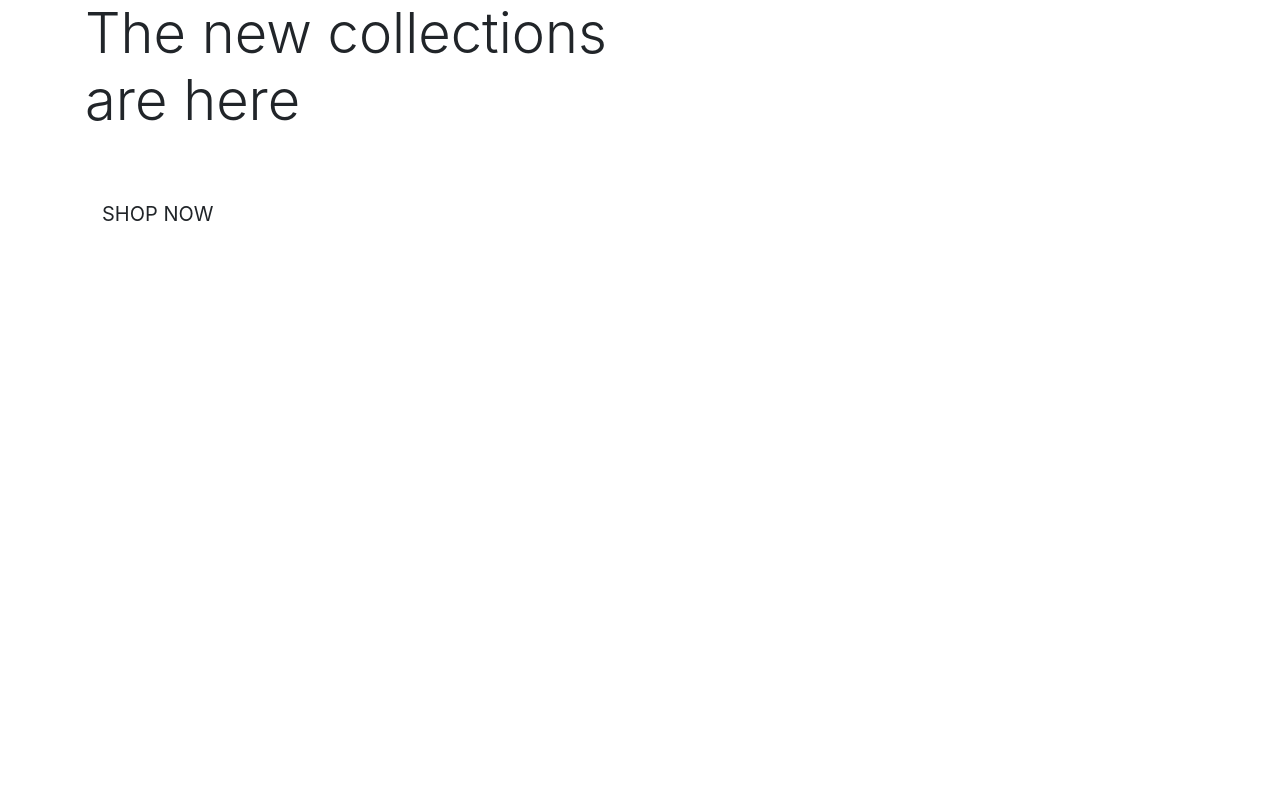
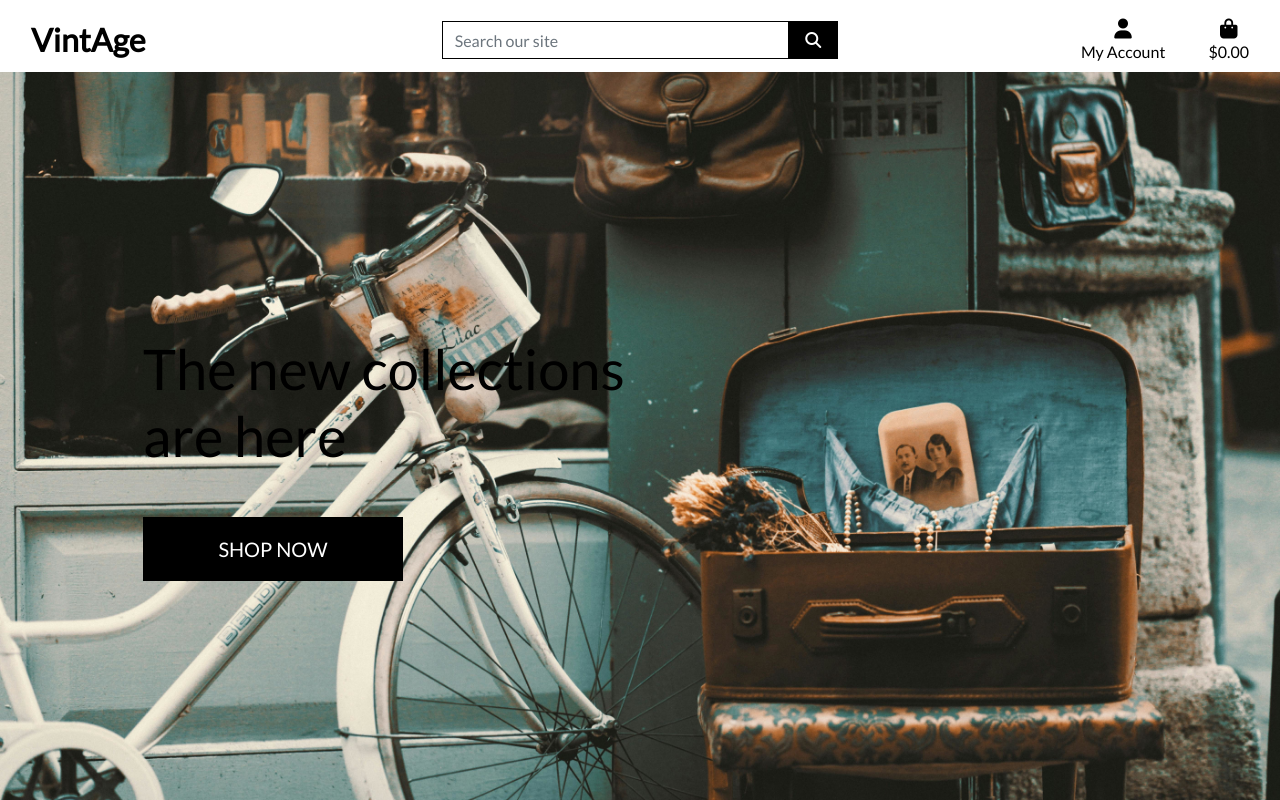
Before and after one commit to vega-2135/vint-age, a Django app: page / in a window 1280 px wide. Run offline with Django 4.2, Linux system fonts and the light colour scheme; some libraries are stand-ins or nearby versions.

Commit message:
Complete homepage header and CSS styling
Signed-off-by: Carolina Romero Carrasco <mcarolinarc28@gmail.com>

```diff
--- /dev/null
+++ b/static/css/base.css
@@ -0,0 +1,81 @@
+html {
+    height: 100%;
+}
+
+body {
+    background: url('/media/homepage.jpg') no-repeat center center fixed;
+    background-size: cover;
+    height: calc(100vh - 164px);
+    color: #555;
+    font-family: 'Lato';
+}
+
+/* from Bulma */
+.icon {
+    align-items: center;
+    display: inline-flex;
+    justify-content: center;
+    height: 1.5rem;
+    width: 1.5rem;
+}
+
+/*.logo-font {
+    text-transform: uppercase;
+}*/
+
+.main-logo-link {
+    width: fit-content;
+}
+
+.shop-now-button {
+    background: black;
+    color: white;
+    min-width: 260px;
+}
+
+.btn-black {
+    background: black;
+    color: white;
+}
+
+.shop-now-button:hover,
+.shop-now-button:active,
+.shop-now-button:focus,
+.btn-black:hover,
+.btn-black:active,
+.btn-black:focus {
+    background: #222;
+    color: white;
+}
+
+.text-black {
+    color: #000 !important;
+}
+
+.border-black {
+    border: 1px solid black !important;
+}
+
+/* -------------------------------- Media Queries */
+
+/* Slightly larger container on xl screens */
+@media (min-width: 1200px) {
+  .container {
+    max-width: 80%;
+  }
+}
+
+/* fixed top navbar only on medium and up */
+@media (min-width: 992px) {
+    .fixed-top-desktop-only {
+        position: fixed;
+        top: 0;
+        right: 0;
+        left: 0;
+        z-index: 1030;
+    }
+
+    .header-container {
+        padding-top: 164px;
+    }
+}
--- a/templates/base.html
+++ b/templates/base.html
@@ -15,12 +15,15 @@
 
     {% block corecss %}
         <link rel="stylesheet" href="https://stackpath.bootstrapcdn.com/bootstrap/4.4.1/css/bootstrap.min.css" integrity="sha384-Vkoo8x4CGsO3+Hhxv8T/Q5PaXtkKtu6ug5TOeNV6gBiFeWPGFN9MuhOf23Q9Ifjh" crossorigin="anonymous">
+        <link rel="stylesheet" href="https://fonts.googleapis.com/css?family=Lato&display=swap">
+        <link rel="stylesheet" href="{% static 'css/base.css' %}">
     {% endblock %}
 
     {% block extra_css %}
     {% endblock %}
 
     {% block corejs %}
+        <script src="https://kit.fontawesome.com/4b6d9dae9f.js" crossorigin="anonymous"></script>
         <script src="https://code.jquery.com/jquery-3.4.1.slim.min.js" integrity="sha384-J6qa4849blE2+poT4WnyKhv5vZF5SrPo0iEjwBvKU7imGFAV0wwj1yYfoRSJoZ+n" crossorigin="anonymous"></script>
         <script src="https://cdn.jsdelivr.net/npm/popper.js@1.16.0/dist/umd/popper.min.js" integrity="sha384-Q6E9RHvbIyZFJoft+2mJbHaEWldlvI9IOYy5n3zV9zzTtmI3UksdQRVvoxMfooAo" crossorigin="anonymous"></script>
         <script src="https://stackpath.bootstrapcdn.com/bootstrap/4.4.1/js/bootstrap.min.js" integrity="sha384-wfSDF2E50Y2D1uUdj0O3uMBJnjuUD4Ih7YwaYd1iqfktj0Uod8GCExl3Og8ifwB6" crossorigin="anonymous"></script>
@@ -32,7 +35,67 @@
     <title>VintAge {% block extra_title %}{% endblock %}</title>
   </head>
   <body>
-    <header class="container-fluid fixed-top"></header>
+    <header class="container-fluid fixed-top">
+        <div id="topnav" class="row bg-white pt-lg-2 d-none d-lg-flex">
+            <div class="col-12 col-lg-4 my-auto py-1 py-lg-0 text-center text-lg-left">
+                <a href="{% url 'home' %}" class="nav-link main-logo-link">
+                    <h2 class="logo-font text-black my-0"><strong>VintAge</strong></h2>
+                </a>
+            </div>
+            <div class="col-12 col-lg-4 my-auto py-1 py-lg-0">
+                <form method="GET" action="">
+                    <div class="input-group w-100">
+                        <input class="form-control border border-black rounded-0" type="text" name="q" placeholder="Search our site">
+                        <div class="input-group-append">
+                            <button class="form-control btn btn-black border border-black rounded-0" type="submit">
+                                <span class="icon">
+                                    <i class="fas fa-search"></i>
+                                </span>
+                            </button>
+                        </div>
+                    </div>
+                </form>
+            </div>
+            <div class="col-12 col-lg-4 my-auto py-1 py-lg-0">
+                <ul class="list-inline list-unstyled text-center text-lg-right my-0">
+                    <li class="list-inline-item dropdown">
+                        <a class="text-black nav-link" href="#" id="user-options" data-toggle="dropdown" aria-haspopup="true" aria-expanded="false">
+                            <div class="text-center">
+                                <div><i class="fas fa-user fa-lg"></i></div>
+                                <p class="my-0">My Account</p>
+                            </div>
+                        </a>
+                        <div class="dropdown-menu border-0" aria-labelledby="user-options">
+                            {% if request.user.is_authenticated %}
+                                {% if request.user.is_superuser %}
+                                    <a href="" class="dropdown-item">Product Management</a>
+                                {% endif %}
+                                <a href="" class="dropdown-item">My Profile</a>
+                                <a href="{% url 'account_logout' %}" class="dropdown-item">Logout</a>
+                            {% else %}
+                                <a href="{% url 'account_signup' %}" class="dropdown-item">Register</a>
+                                <a href="{% url 'account_login' %}" class="dropdown-item">Login</a>
+                            {% endif %}
+                        </div>
+                    </li>
+                    <li class="list-inline-item">
+                        <a class="{% if grand_total %}text-info font-weight-bold{% else %}text-black{% endif %} nav-link" href="">
+                            <div class="text-center">
+                                <div><i class="fas fa-shopping-bag fa-lg"></i></div>
+                                <p class="my-0">
+                                    {% if grand_total %}
+                                        ${{ grand_total|floatformat:2 }}
+                                    {% else %}
+                                        $0.00
+                                    {% endif %}
+                                </p>
+                            </div>
+                        </a>
+                    </li>
+                </ul>
+            </div>
+        </div>
+    </header>
 
     {% if messages %}
         <div class="message-container"></div>
--- a/vintage/settings.py
+++ b/vintage/settings.py
@@ -145,6 +145,10 @@ USE_TZ = True
 # https://docs.djangoproject.com/en/4.2/howto/static-files/
 
 STATIC_URL = "static/"
+STATICFILES_DIRS = (os.path.join(BASE_DIR, 'static'),)
+
+MEDIA_URL = '/media/'
+MEDIA_ROOT = os.path.join(BASE_DIR, 'media')
 
 # Default primary key field type
 # https://docs.djangoproject.com/en/4.2/ref/settings/#default-auto-field
--- a/vintage/urls.py
+++ b/vintage/urls.py
@@ -7,4 +7,4 @@ urlpatterns = [
     path('admin/', admin.site.urls),
     path('accounts/', include('allauth.urls')),
     path('', include('home.urls')),
-]
+] + static(settings.MEDIA_URL, document_root=settings.MEDIA_ROOT)
```
Also changed, not shown: media/homepage.jpg (added).
